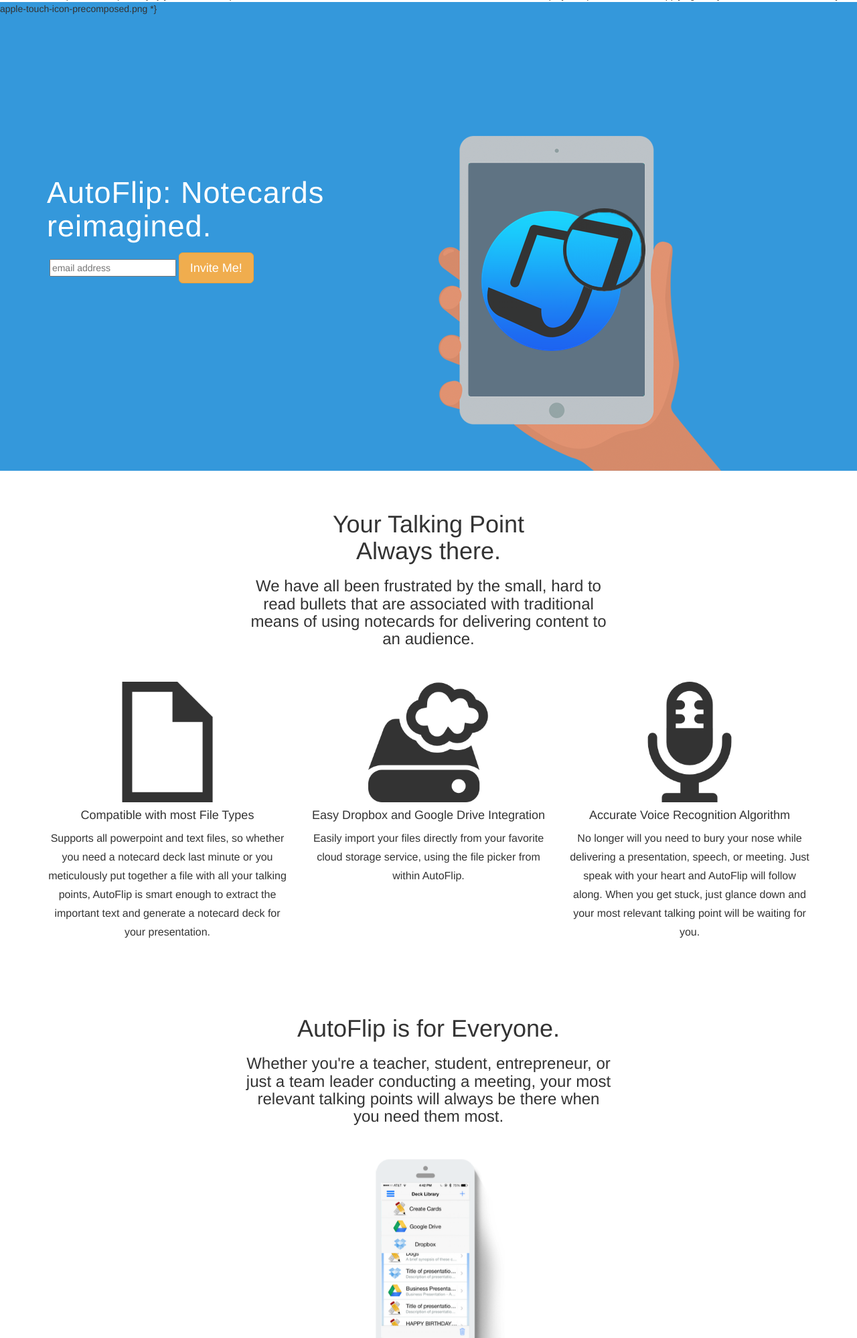
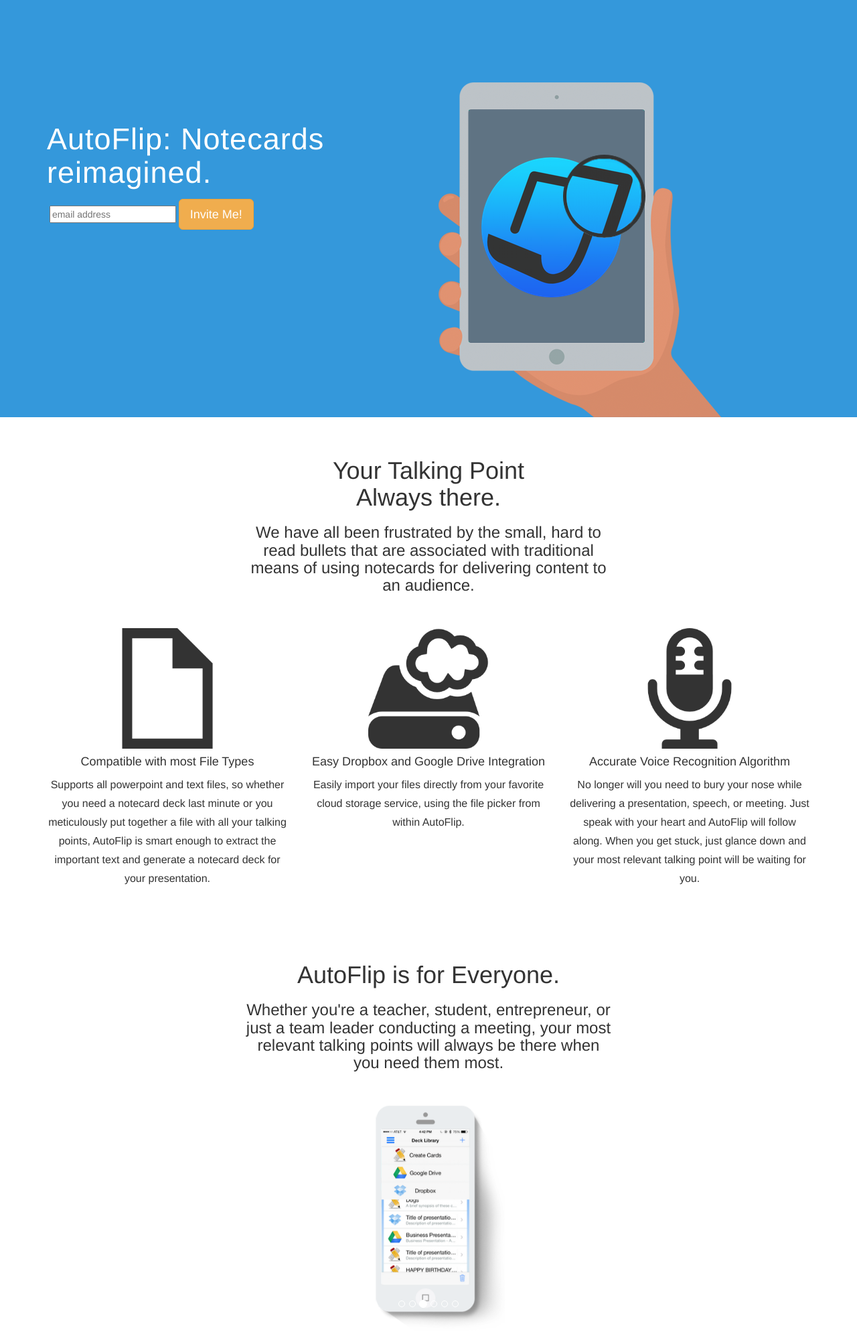
Before and after one commit to SteveVitali/AutoFlip-site, a Rails app: page / in a window 1280 px wide. Shown: the part 57-2055 px from the top of the page at 67% size. Run offline with Rails 7, Linux system fonts and the light colour scheme; style sheets or scripts are compiled from the project's sources; some libraries are stand-ins or nearby versions.

Commit message:
Fix random script placement issue

```diff
--- a/app/views/application/index.html.erb
+++ b/app/views/application/index.html.erb
@@ -8,25 +8,10 @@
 <link href="assets/css/bootstrap-responsive.css" rel="stylesheet">
 <link rel="stylesheet" href="css/bootstrap.min.css">
 <!-- Browsers -->
-{* Mobile Viewport Fix j.mp/mobileviewport & davidbcalhoun.com/2010/viewport-metatag
-  - device-width: Full width of the screen
-  - initial-scale = 1.0 retains dimensions instead of zooming out if page height > device height
-  - maximum-scale = 1.0 retains dimensions instead of zooming in if page width < device width *}
 <meta name="viewport" content="width=device-width">
-
-{* Grab Google CDN's jQuery. fall back to local if necessary *}
-<script src="//ajax.googleapis.com/ajax/libs/jquery/1.8.3/jquery.js"></script>
-<script>window.jQuery || document.write("/js/vendors/jquery-1.8.3.min.js'>\x3C/script>")</script>
-<script src="//ajax.googleapis.com/ajax/libs/jqueryui/1.9.2/jquery-ui.min.js"></script>
-<script>window.jQuery || document.write("/js/vendors/jquery-ui-1.9.2.min.js'>\x3C/script>")</script>
-
-{* Traditional favicon size: 16x16 or 32x32, with optional transparency *}
 <link rel="icon" type="image/vnd.microsoft.icon" href="/img/icon/favicon.png">
 <link rel="shortcut icon" type="image/x-icon" href="/img/icon/favicon.ico">
 <link rel="apple-touch-icon" href="/img/icon/apple-touch-icon-57-precomposed.png">
-{* iOS's Web Clip Icon:
-   - Size: 57x57 older iPhones, 72x72 iPads, 114x114 iPhone4 retina display
-   - To prevent iOS from applying its styles to the icon name it thusly: apple-touch-icon-precomposed.png *}
 
 <meta name="apple-mobile-web-app-capable" content="yes">
 <meta name="apple-mobile-web-app-status-bar-style" content="black">
@@ -244,5 +229,13 @@ src="//ajax.googleapis.com/ajax/libs/jquery/1/jquery.min.js">
 src="js/bootstrap.min.js">
 </script>
 
+<script src="//ajax.googleapis.com/ajax/libs/jquery/1.8.3/jquery.js"></script>
+
+<script>window.jQuery || document.write("/js/vendors/jquery-1.8.3.min.js'>\x3C/script>")</script>
+
+<script src="//ajax.googleapis.com/ajax/libs/jqueryui/1.9.2/jquery-ui.min.js"></script>
+
+<script>window.jQuery || document.write("/js/vendors/jquery-ui-1.9.2.min.js'>\x3C/script>")</script>
+
 </body>
 </html>
```
